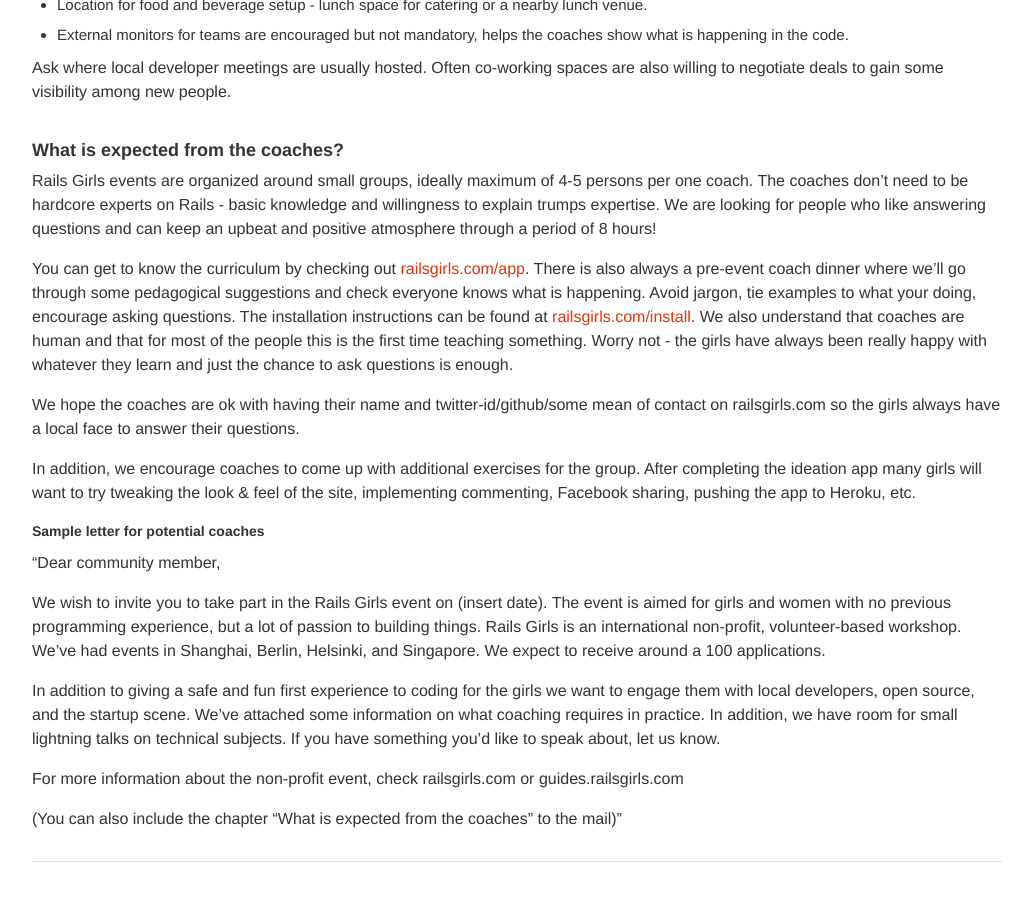
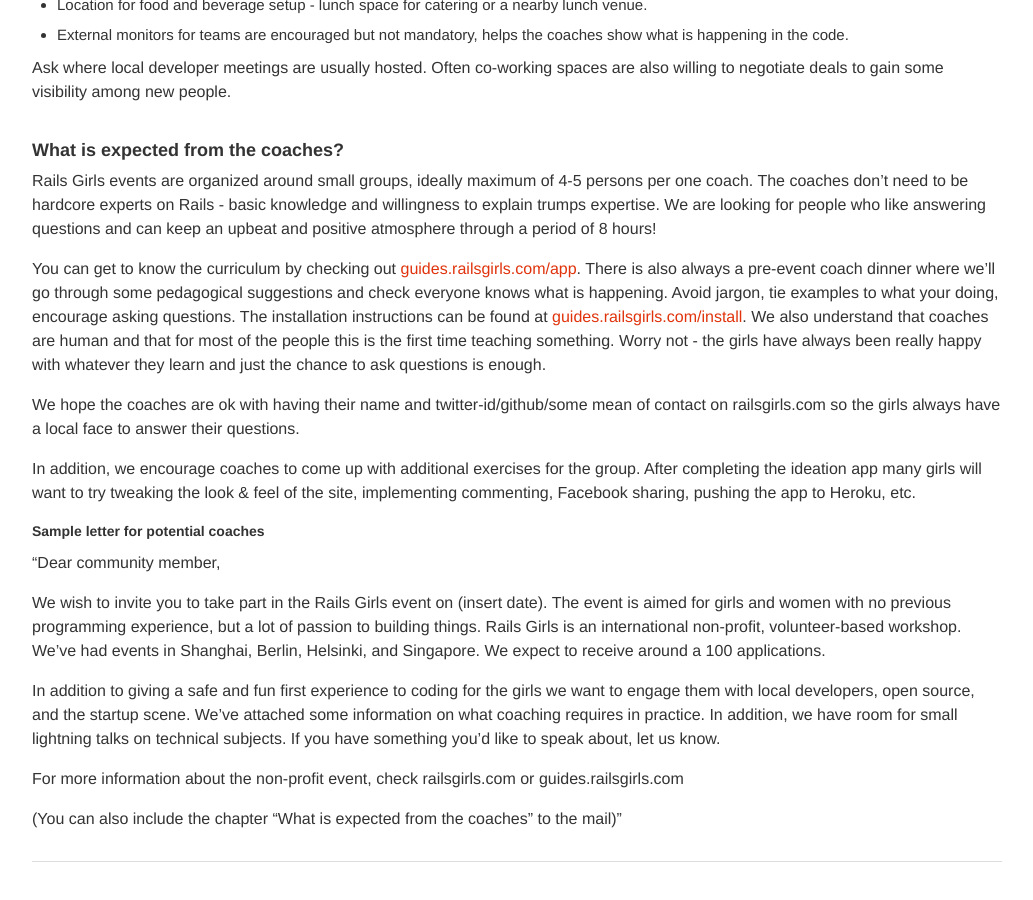
Before and after one commit to railsgirls/guides.railsgirls.com, a Jekyll site: the page built from _posts/2012-04-18-guide.markdown, in a window 1280 px wide and 900 px high, scrolled down 6908 px. Shown: the whole window, without its empty margins (53-1086 px from the left). Built offline with Jekyll 4.4.1, drawn with Linux system fonts in a browser that asks for light colours; nearby versions of some CDN libraries; Markdown is read by kramdown in place of the engine named in the settings; some of the changed text lies outside the part shown.

Commit message:
Updated links to point to guides rather than railsgirls.com
The railsgirls.com pages already link back to guides.

```diff
--- a/_posts/2012-04-18-guide.markdown
+++ b/_posts/2012-04-18-guide.markdown
@@ -32,7 +32,7 @@
 
 ### Example Program
 
-Every Rails Girls event starts with an installation-fest where the setup is pre-installed to the girls computers. See [railsgirls.com/install](http://railsgirls.com/install) for readymade instructions. The installation-fest can include short talks, but the main point is to offer some sparkling wine, get everything set for the next day and the girls to know each other. The timeframe is tentative - you know your audience and what suits them best. We've hosted events both during weekend and weekdays. Also, doing two evenings (4PM - 22 PM) might be a more suitable solution for your community needs.
+Every Rails Girls event starts with an installation-fest where the setup is pre-installed to the girls computers. See [guides.railsgirls.com/install](http://guides.railsgirls.com/install) for readymade instructions. The installation-fest can include short talks, but the main point is to offer some sparkling wine, get everything set for the next day and the girls to know each other. The timeframe is tentative - you know your audience and what suits them best. We've hosted events both during weekend and weekdays. Also, doing two evenings (4PM - 22 PM) might be a more suitable solution for your community needs.
 
 #### Learning objectives of the workshop:
 
@@ -78,7 +78,7 @@
 Show & tell with <a href="http://tryruby.org">tryruby.org</a>, first three-four exercises all together.
 
 11:30 - 13:00 Workshop time
-Going (slowly!) through the curriculum at <a href="http://railsgirls.com/app">railsgirls.com/app</a>. Stop to explain what you’re doing and what the different concepts mean.
+Going (slowly!) through the curriculum at <a href="http://guides.railsgirls.com/app">guides.railsgirls.com/app</a>. Stop to explain what you’re doing and what the different concepts mean.
 
 Try to aim for simple explanations even with the cost of accuracy. You don’t need to talk about all underlying concepts. Just try to answer questions when they arise, or move on if they’re too hard or out of scope. You are not here to teach perfect coding skills but to show how to get stuff done. One has to learn how to build web apps before learning how to do it well.
 
@@ -260,7 +260,7 @@
 
 Rails Girls events are organized around small groups, ideally maximum of 4-5 persons per one coach. The coaches don’t need to be hardcore experts on Rails - basic knowledge and willingness to explain trumps expertise. We are looking for people who like answering questions and can keep an upbeat and positive atmosphere through a period of 8 hours!
 
-You can get to know the curriculum by checking out [railsgirls.com/app](http://railsgirls.com/app). There is also always a pre-event coach dinner where we’ll go through some pedagogical suggestions and check everyone knows what is happening. Avoid jargon, tie examples to what your doing, encourage asking questions. The installation instructions can be found at [railsgirls.com/install](http://railsgirls.com/install). We also understand that coaches are human and that for most of the people this is the first time teaching something. Worry not - the girls have always been really happy with whatever they learn and just the chance to ask questions is enough.
+You can get to know the curriculum by checking out [guides.railsgirls.com/app](http://guides.railsgirls.com/app). There is also always a pre-event coach dinner where we’ll go through some pedagogical suggestions and check everyone knows what is happening. Avoid jargon, tie examples to what your doing, encourage asking questions. The installation instructions can be found at [guides.railsgirls.com/install](http://guides.railsgirls.com/install). We also understand that coaches are human and that for most of the people this is the first time teaching something. Worry not - the girls have always been really happy with whatever they learn and just the chance to ask questions is enough.
 
 
 We hope the coaches are ok with having their name and twitter-id/github/some mean of contact on railsgirls.com so the girls always have a local face to answer their questions.
```
